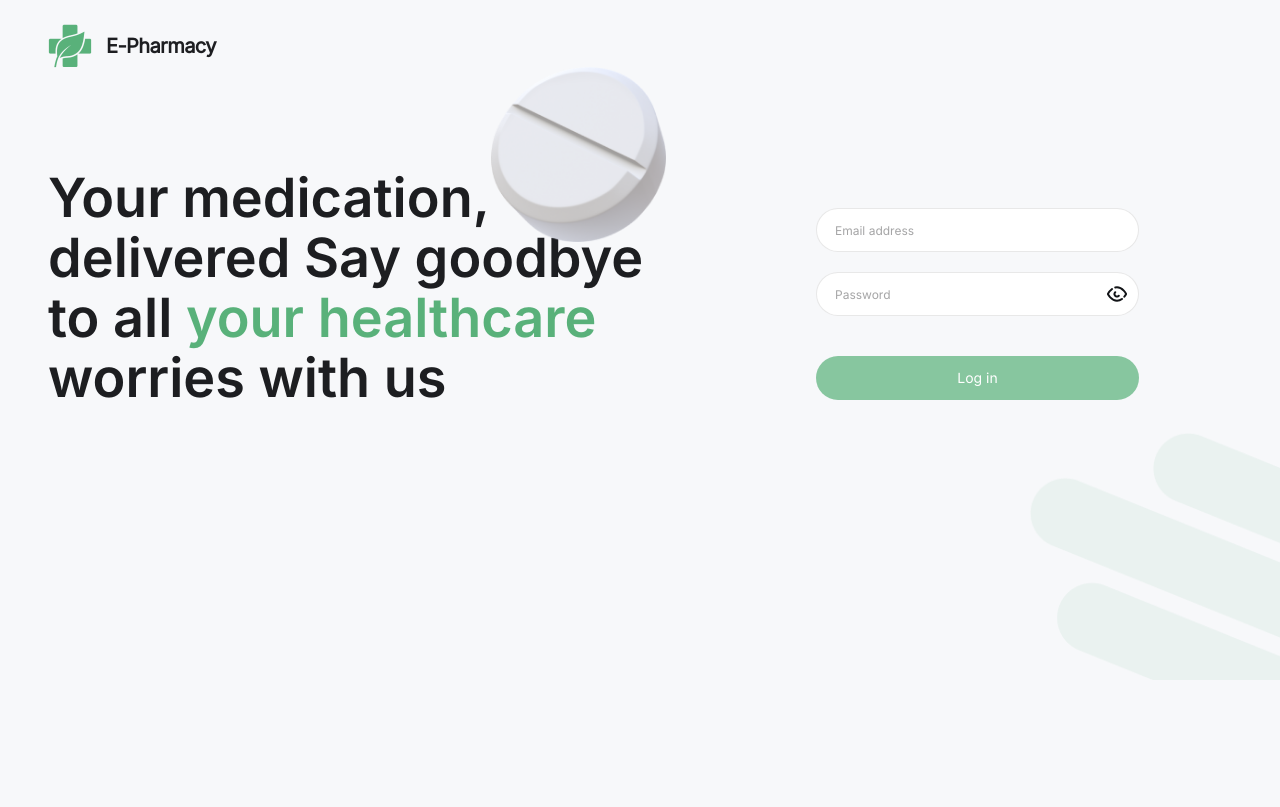
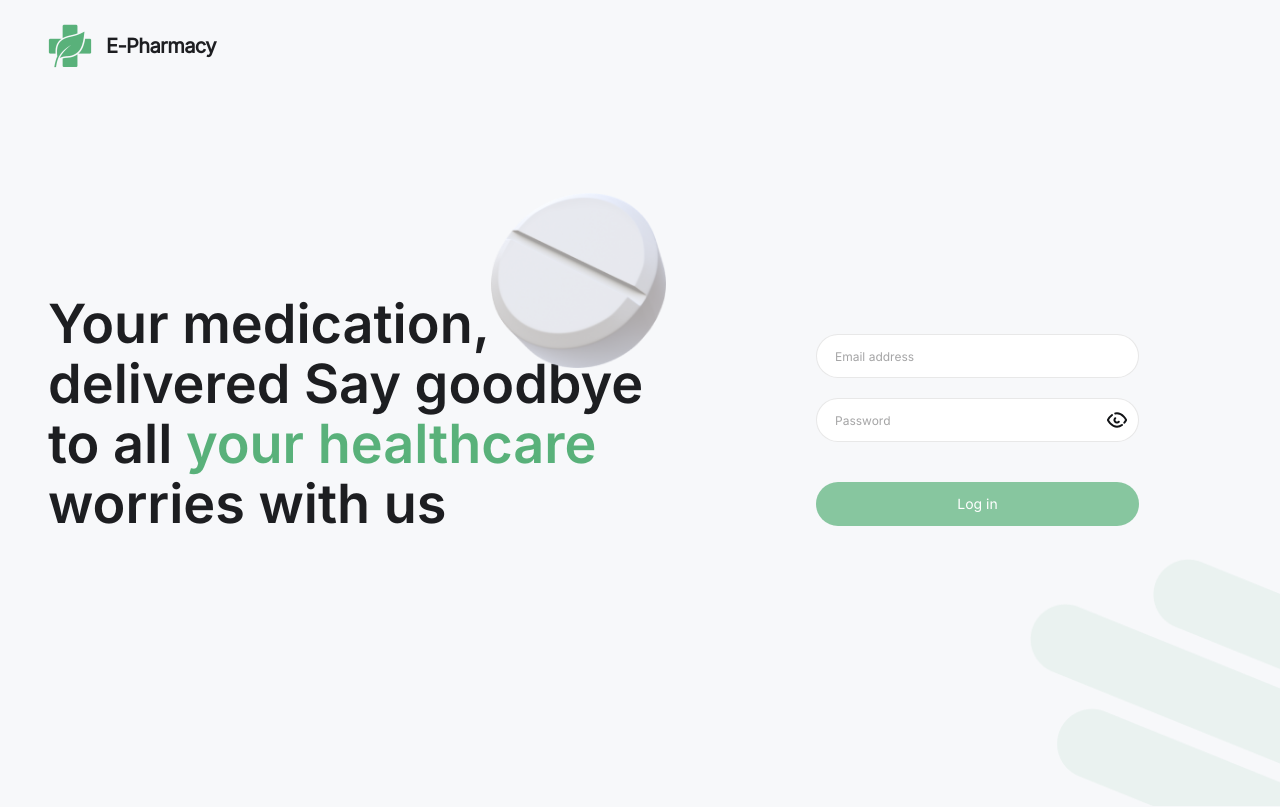
Before and after one commit to 001elijah/epharmacy-admin-dashboard, a React (Create React App) app: page /epharmacy-admin-dashboard/login in a window 1280 px wide. Built offline with nearby package versions, Linux system fonts and the light colour scheme.

Commit message:
UPDATE: LoginForm.module.scss

```diff
--- a/src/components/LoginForm/LoginForm.module.scss
+++ b/src/components/LoginForm/LoginForm.module.scss
@@ -27,6 +27,10 @@
         font-weight: 600;
         line-height: normal;
         letter-spacing: -0.6px;
+    }
+
+    @include desktop {
+        margin-bottom: 226px;
     }
 }
 
```
